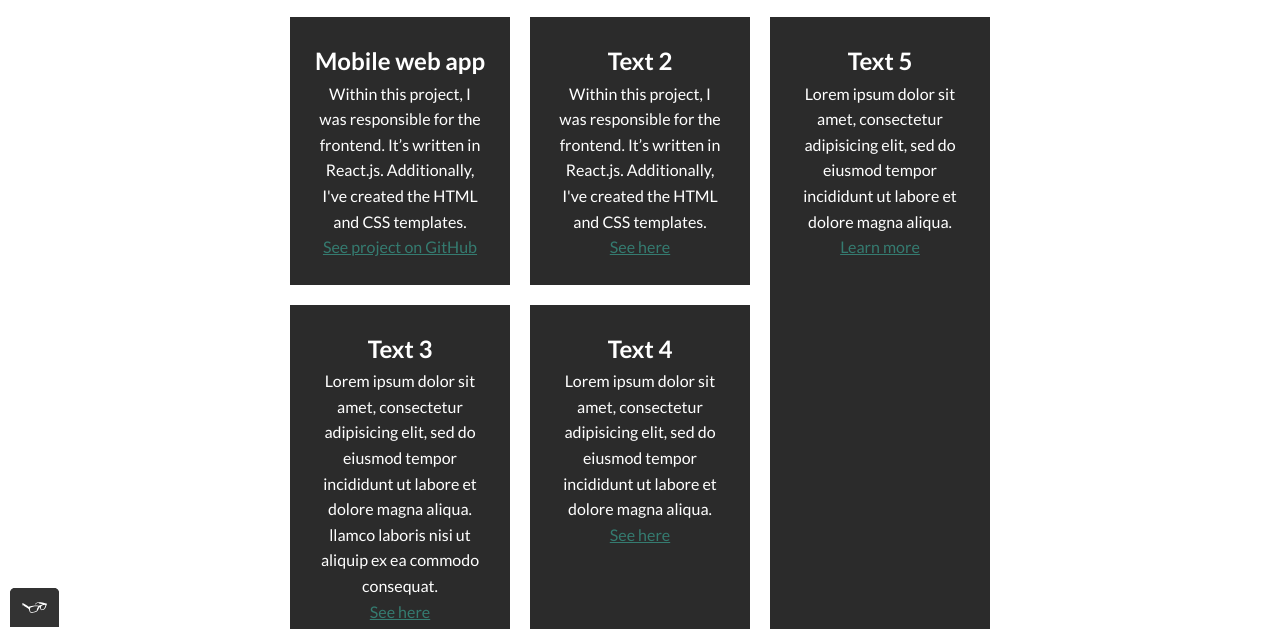
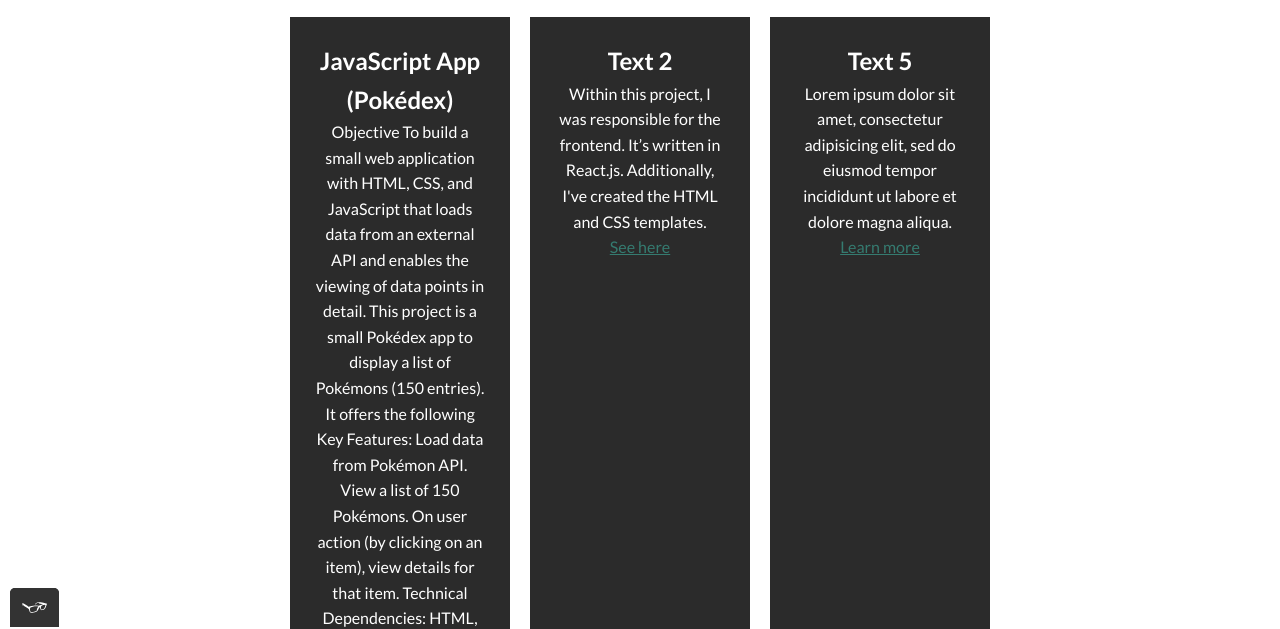
Before and after one commit to Kathanira/Portfolio-website, a plain HTML site: page work.html in a window 1280 px wide. Shown: the part 173-802 px from the top of the page. Drawn offline with nearby package versions, Linux system fonts and the light colour scheme.

Commit message:
Update work.html

```diff
--- a/work.html
+++ b/work.html
@@ -45,11 +45,16 @@
   <div class="grid">
       <!-- Grid items will live here -->
     <div class="grid__item">
-      <h2>Mobile web app</h2>
+      <h2>JavaScript App (Pokédex)</h2>
       <p>
-      Within this project, I was responsible for the frontend. It’s written in React.js. Additionally, I've created the HTML and CSS templates.
-      </p>
-      <a href="#">See project on GitHub</a>
+        Objective To build a small web application with HTML, CSS, and JavaScript that loads data from an external API and enables the viewing of data points in detail.
+
+        This project is a small Pokédex app to display a list of Pokémons (150 entries). It offers the following Key Features:
+
+        Load data from Pokémon API. View a list of 150 Pokémons. On user action (by clicking on an item), view details for that item.
+
+        Technical Dependencies: HTML, CSS, JS, Bootstrap</p>
+      <a href="https://github.com/Kathanira/cf-simple-js-app">See project on GitHub</a>
     </div>
     <div class="grid__item">
       <h2>Text 2</h2>
```
